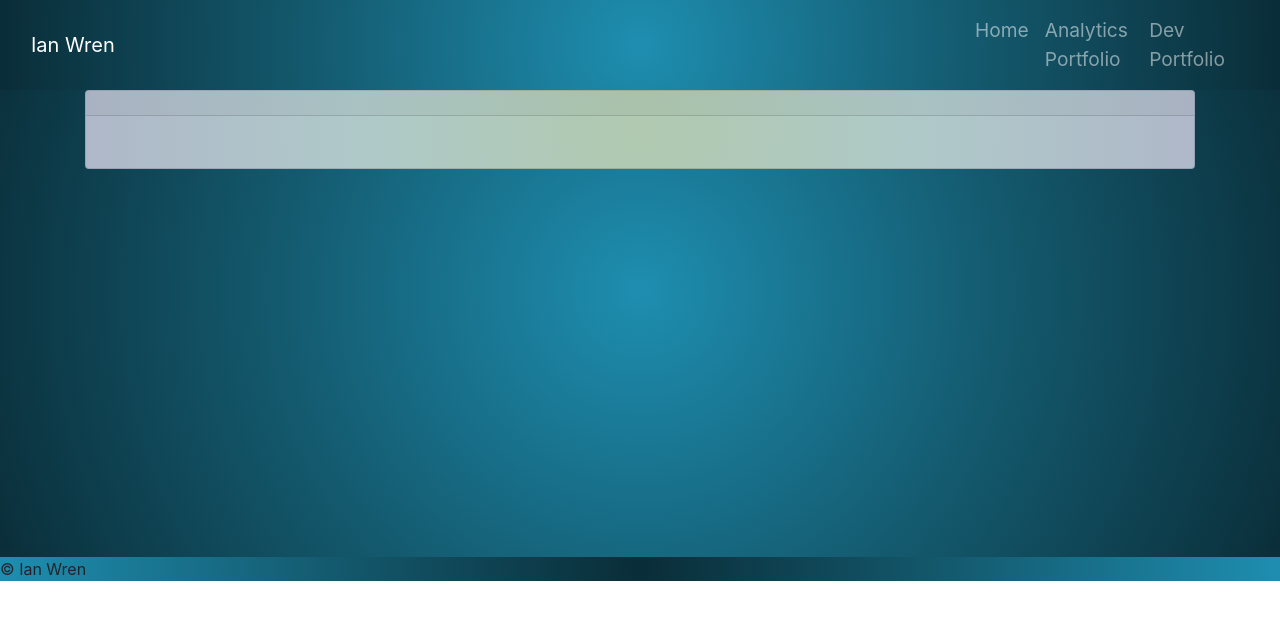
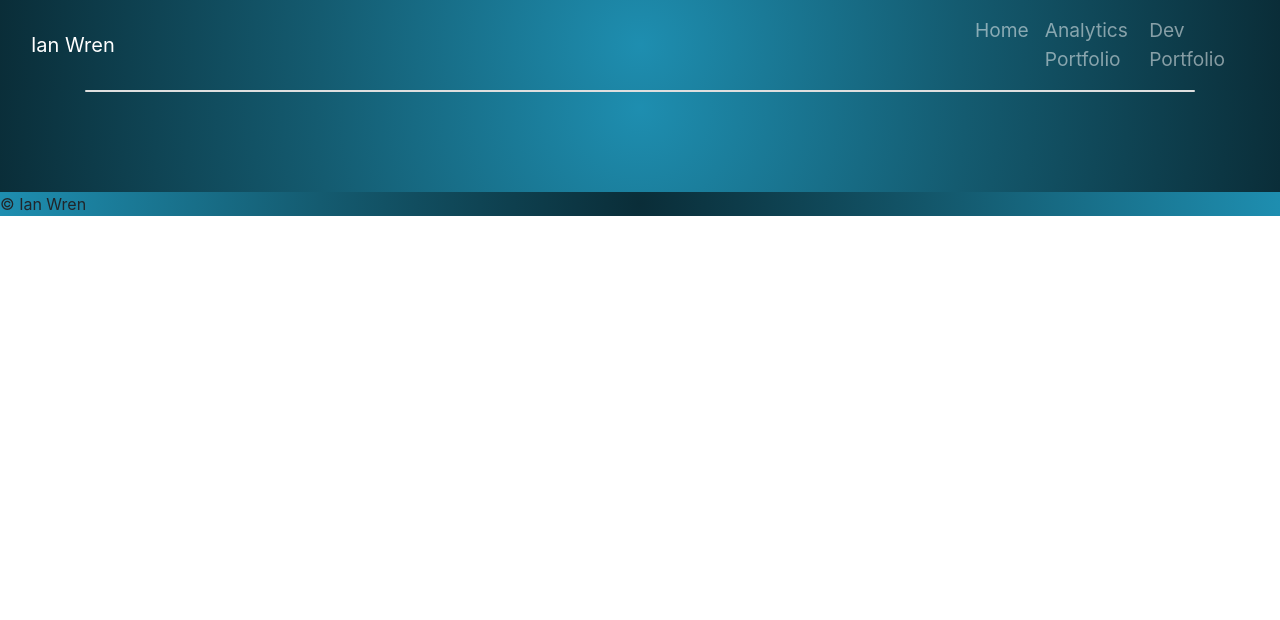
Before and after one commit to luckyian/My_Portfolio, a React (Create React App) app: page /#/contact in a window 1280 px wide. Shown: the top 620 px of the page. Built offline with nearby package versions, Linux system fonts and the light colour scheme; the HTML template or start-up script is replaced by a standard one.

Commit message:
Imported data from analytics data folder

```diff
--- a/src/pages/Contact.js
+++ b/src/pages/Contact.js
@@ -4,71 +4,16 @@ import Card from "react-bootstrap/Card";
 import Form from "react-bootstrap/Form";
 import Button from "react-bootstrap/Button";
 import { Container } from "react-bootstrap";
+import Project from "../components/Project";
+import data from "../data/analytics.json";
 
 function Contact() {
 
   return (
     <Container>
-    <div>
-
-      <Card className="aboutBack">
-<Card.Header>
-
-</Card.Header>
-<Card.Body>
-  <Card.Title>
-
-  </Card.Title>
-</Card.Body>
-      </Card>
-      {/* <br></br>
-    <Card className="aboutBack">
-      <Card.Body>
-        <Card.Title>
-          <h1>Contact</h1>
-
-        </Card.Title>
-
-        <Form>
-          <Form.Group>
-            <Form.Label for="exampleFormControlInput1">Name</Form.Label>
-            <Form.Control type="email" className="form-control" id="exampleFormControlInput1"
-              placeholder="Jane Doe"></Form.Control>
-          </Form.Group>
-          <Form.Group>
-            <Form.Label for="exampleFormControlInput1">Email address</Form.Label>
-            <Form.Control type="email" className="form-control" id="exampleFormControlInput1"
-              placeholder="name@example.com"></Form.Control>
-          </Form.Group>
-
-          <Form.Group>
-            <Form.Label for="exampleFormControlTextarea1">Questions:</Form.Label>
-            <Form.Control id="exampleFormControlTextarea1" rows="3"></Form.Control>
-          </Form.Group>
-          <Button type="submit" className="btn btn-primary">Submit</Button>
-        </Form>
-
-      </Card.Body>
-      <br></br>
-
-
+    <Card>
 
     </Card>
-    <br></br> */}
-<br></br>
-<br></br>
-<br></br>
-<br></br>
-<br></br>
-<br></br>
-<br></br>
-<br></br>
-<br></br>
-<br></br>
-<br></br>
-<br></br>
-
-    </div>
     </Container>
 
   );
```
